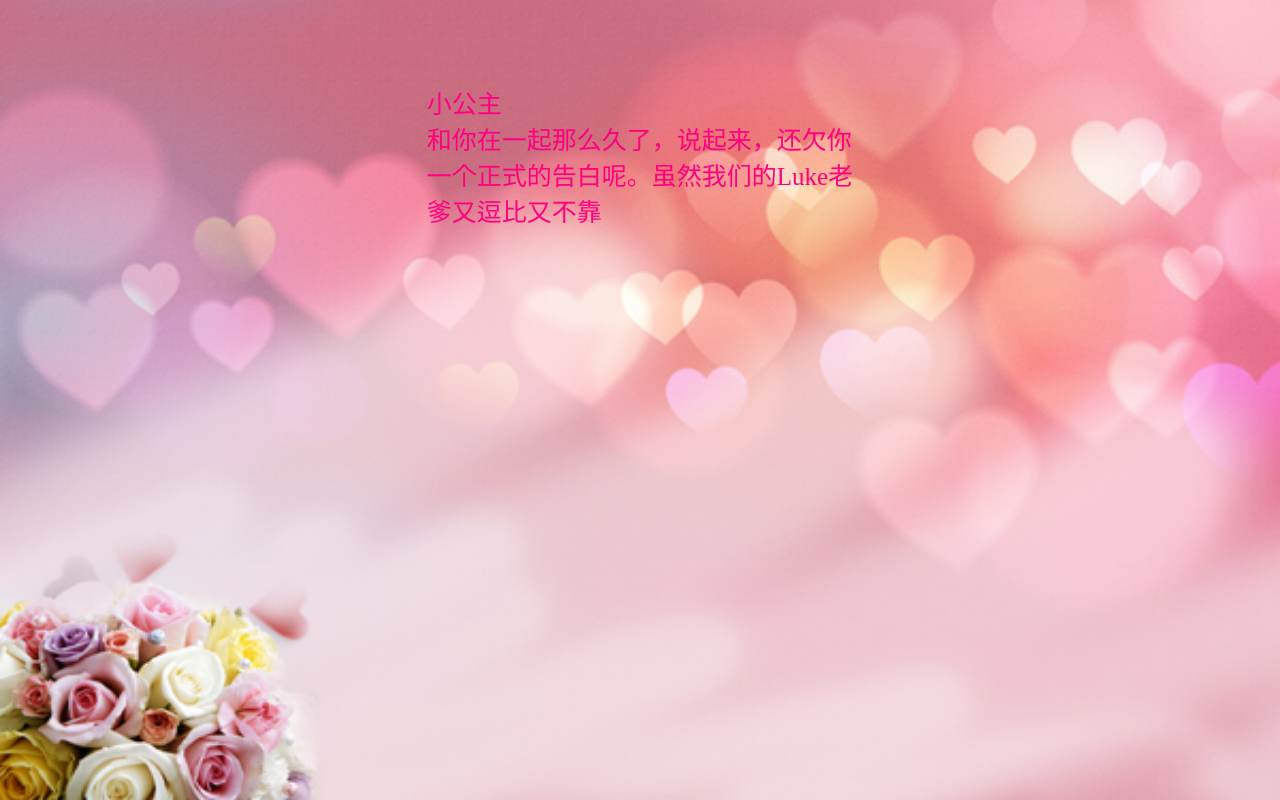
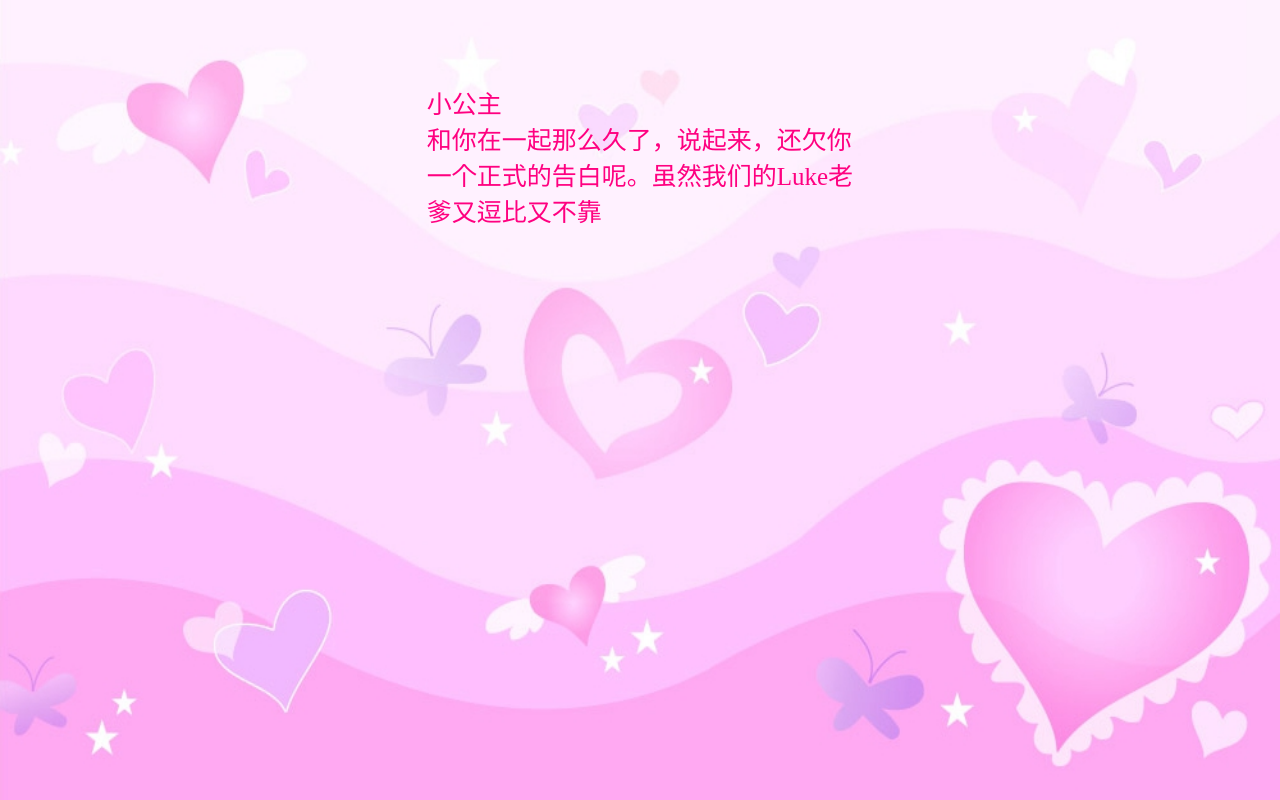
Before and after one commit to lqxw/sry, a plain HTML site: page index.html in a window 1280 px wide. Drawn offline with Linux system fonts and the light colour scheme.

Commit message:
Update index.html

```diff
--- a/index.html
+++ b/index.html
@@ -10,7 +10,7 @@ html, body {
 }
 
 body {
-  background-image: url("images/bg4.jpg");
+  background-image: url("images/bg3.jpg");
   background-repeat:no-repeat;
   background-size: 100% 100%;
   background-attachment: fixed;
```
